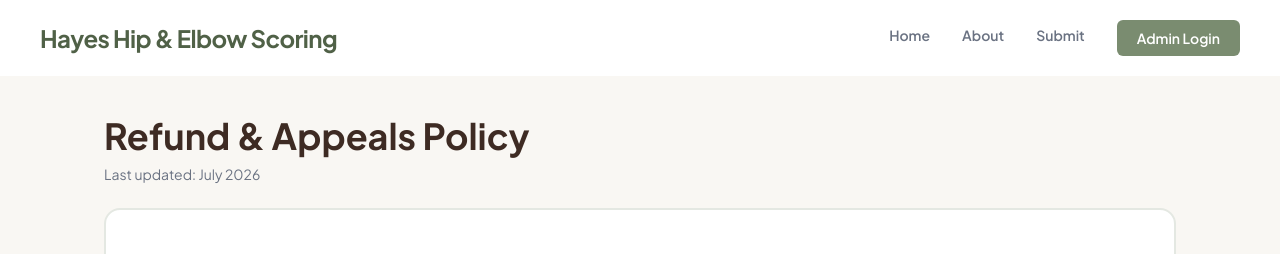
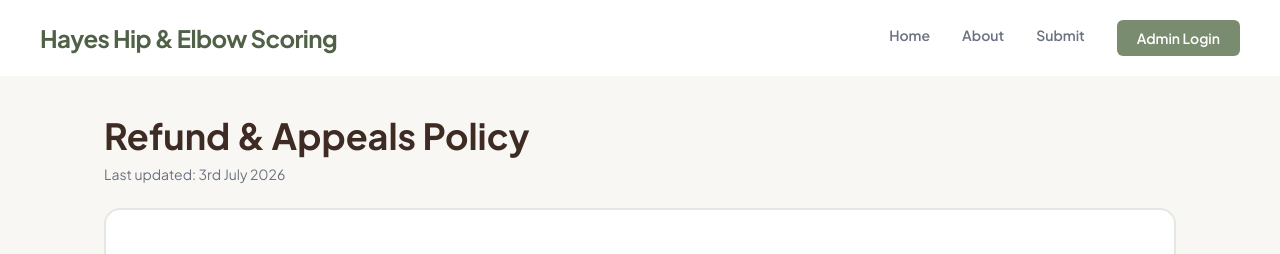
Before and after one commit to CodedBeats/Hayes_Hip_and_Elbow_Scoring, a Next.js app: page /misc/appeals in a window 1280 px wide. Shown: the top 254 px of the page. Built offline with nearby package versions, Linux system fonts and the light colour scheme; no server answers.

Commit message:
fix(misc pages): more specific dates last updated

```diff
--- a/app/(main)/misc/appeals/page.tsx
+++ b/app/(main)/misc/appeals/page.tsx
@@ -14,7 +14,7 @@ const AppealsPage = () => {
             <main className="flex flex-1 w-full max-w-6xl flex-col py-10 px-6 sm:px-10">
                 <div className="mb-6 flex flex-col gap-2 text-center sm:text-left">
                     <h1 className="text-3xl font-bold text-brand-brown sm:text-4xl">Refund & Appeals Policy</h1>
-                    <p className="text-sm text-gray-500">Last updated: July 2026</p>
+                    <p className="text-sm text-gray-500">Last updated: 3rd July 2026</p>
                 </div>
 
                 <div className="flex flex-col rounded-2xl border-2 border-brand-green-mid/20 bg-white p-6 sm:p-10">
--- a/app/(main)/misc/privacy-policy/page.tsx
+++ b/app/(main)/misc/privacy-policy/page.tsx
@@ -7,7 +7,7 @@ const PrivacyPolicyPage = () => {
             <main className="flex flex-1 w-full max-w-6xl flex-col py-10 px-6 sm:px-10">
                 <div className="mb-6 flex flex-col gap-2 text-center sm:text-left">
                     <h1 className="text-3xl font-bold text-brand-brown sm:text-4xl">Privacy Policy</h1>
-                    <p className="text-sm text-gray-500">Last updated: July 2026</p>
+                    <p className="text-sm text-gray-500">Last updated: 3rd July 2026</p>
                 </div>
 
                 <div className="flex flex-col rounded-2xl border-2 border-brand-green-mid/20 bg-white p-6 sm:p-10">
--- a/app/(main)/misc/terms-of-service/page.tsx
+++ b/app/(main)/misc/terms-of-service/page.tsx
@@ -8,7 +8,7 @@ const TermsOfServicePage = () => {
             <main className="flex flex-1 w-full max-w-6xl flex-col py-10 px-6 sm:px-10">
                 <div className="mb-6 flex flex-col gap-2 text-center sm:text-left">
                     <h1 className="text-3xl font-bold text-brand-brown sm:text-4xl">Terms of Service</h1>
-                    <p className="text-sm text-gray-500">Last updated: July 2026</p>
+                    <p className="text-sm text-gray-500">Last updated: 3rd July 2026</p>
                 </div>
 
                 <div className="flex flex-col rounded-2xl border-2 border-brand-green-mid/20 bg-white p-6 sm:p-10">
```
